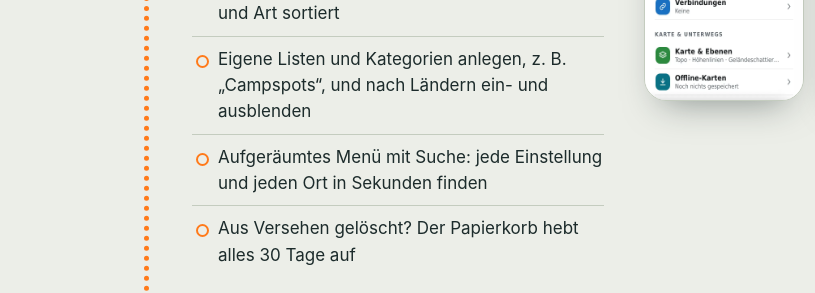
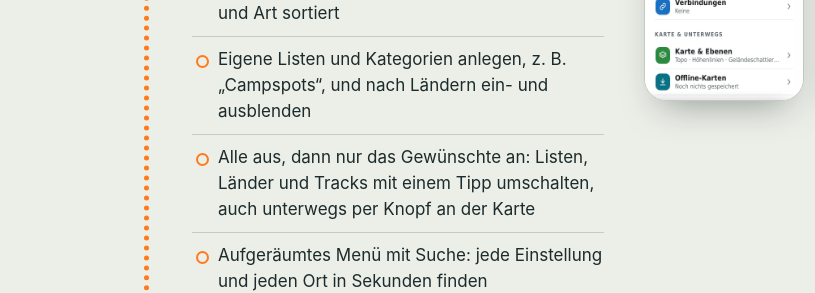
Before and after one commit to pokaXhontas/pokaXhontas.github.io, a plain HTML site: page index.html in a window 1280 px wide. Shown: the part 1120-1413 px from the top of the page, 0-815 px from the left. Drawn offline with Linux system fonts and the light colour scheme.

Commit message:
Alle an/aus und Tracks im Schnellmenü erwähnt
Co-Authored-By: Claude Opus 5.5 <noreply@anthropic.com>
Claude-Session: https://claude.ai/code/session_015mxQXncX4gcDbhTonp74xf

```diff
--- a/index.html
+++ b/index.html
@@ -154,6 +154,7 @@ footer nav { display: flex; gap: 20px; }
           <li>Länder von Island bis Kirgistan, jedes einzeln zum Laden</li>
           <li>Google-Maps-Listen übernehmen, nach Land und Art sortiert</li>
           <li>Eigene Listen und Kategorien anlegen, z. B. „Campspots“, und nach Ländern ein- und ausblenden</li>
+          <li>Alle aus, dann nur das Gewünschte an: Listen, Länder und Tracks mit einem Tipp umschalten, auch unterwegs per Knopf an der Karte</li>
           <li>Aufgeräumtes Menü mit Suche: jede Einstellung und jeden Ort in Sekunden finden</li>
           <li>Aus Versehen gelöscht? Der Papierkorb hebt alles 30 Tage auf</li>
         </ul>
```
